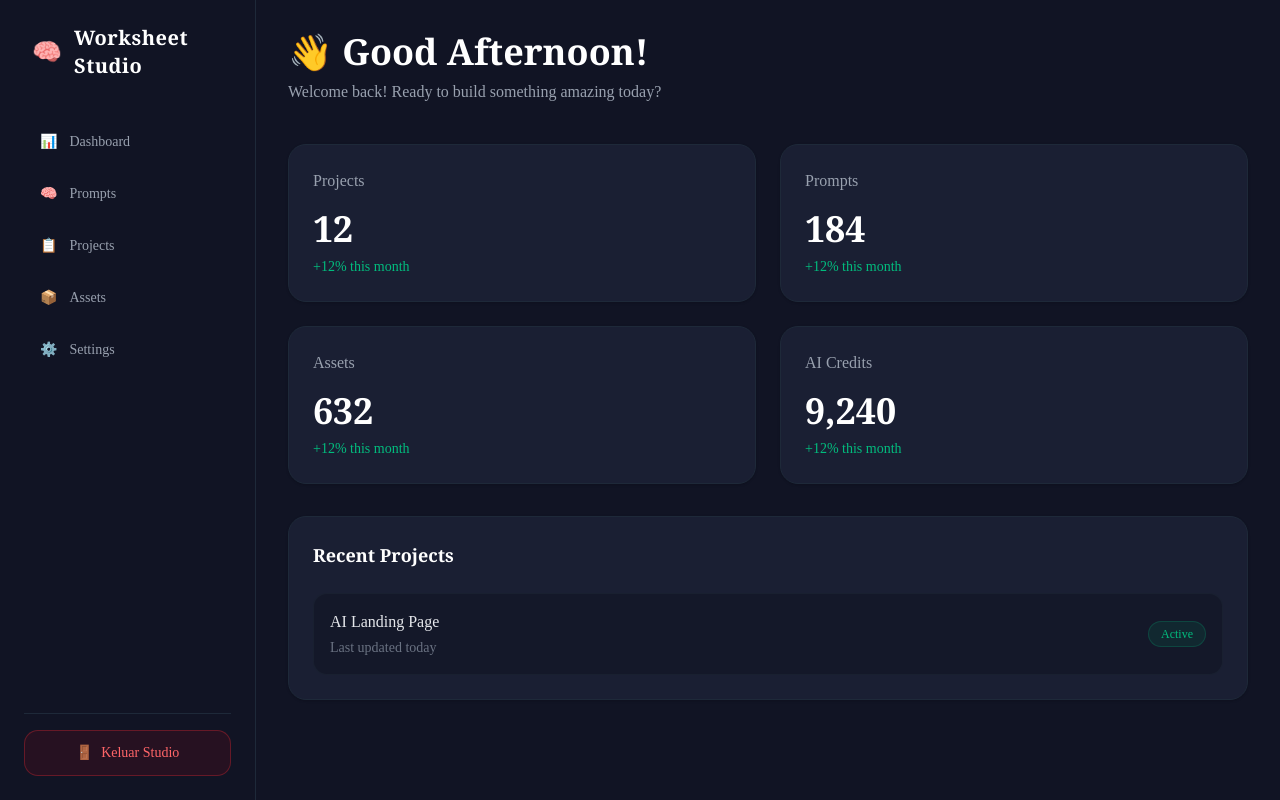
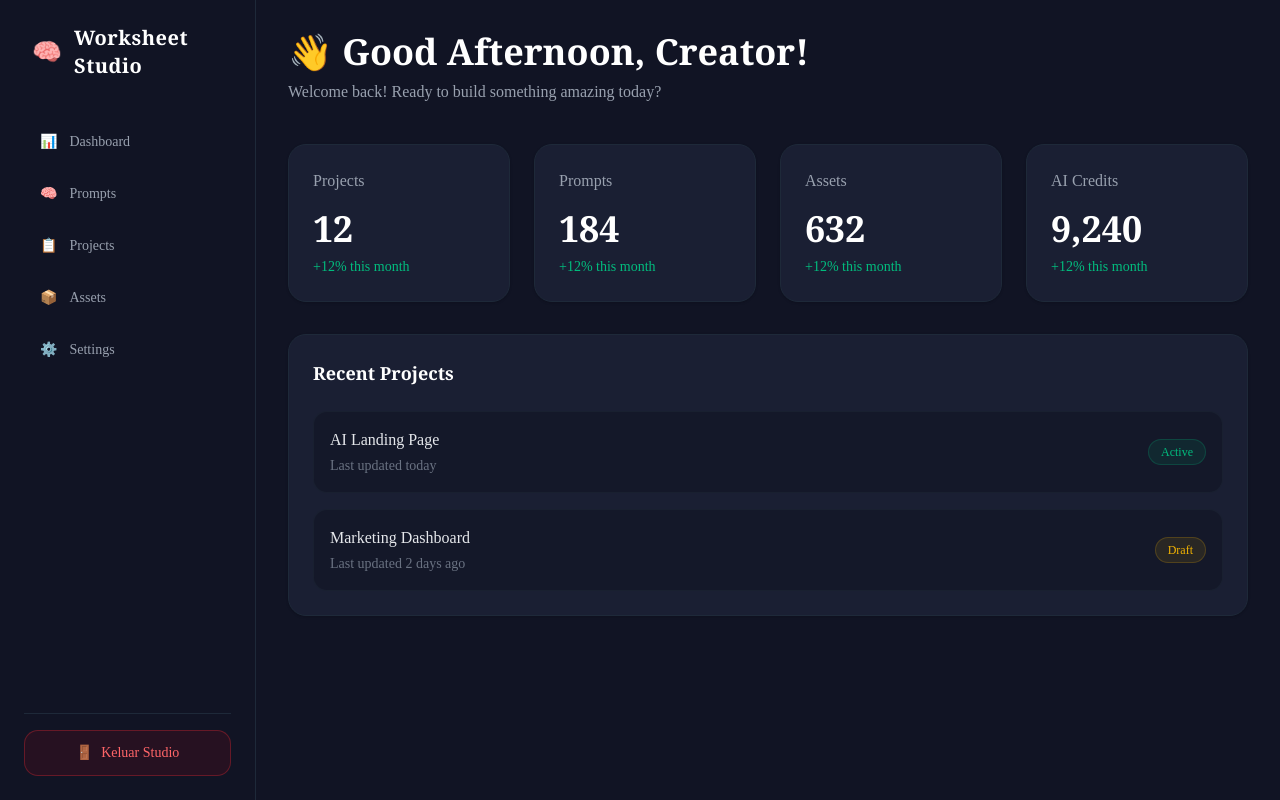
Before and after one commit to kohojiek99-ctrl/workshet-studio, a Next.js app: page /dashboard in a window 1280 px wide. Built offline with nearby package versions, Linux system fonts and the light colour scheme; no server answers.

Commit message:
fix: hapus sidebar ganda dan buat nama dashboard dinamis

```diff
--- a/app/dashboard/page.tsx
+++ b/app/dashboard/page.tsx
@@ -1,12 +1,14 @@
 "use client";
 
 import { useState, useEffect } from "react";
+import { supabase } from "@/lib/supabase";
 
 export default function DashboardPage() {
   const [greeting, setGreeting] = useState("Hello");
+  const [userName, setUserName] = useState("Creator"); // Default fallback
 
-  // Fungsi untuk ngatur sapaan otomatis berdasarkan jam komputer
   useEffect(() => {
+    // 1. Fungsi ngatur sapaan otomatis berdasarkan jam lokal
     const currentHour = new Date().getHours();
     if (currentHour >= 5 && currentHour < 12) {
       setGreeting("Good Morning");
@@ -17,21 +19,43 @@ export default function DashboardPage() {
     } else {
       setGreeting("Good Night");
     }
+
+    // 2. Fungsi ngambil data user yang lagi aktif (login)
+    const fetchUser = async () => {
+      const { data: { user } } = await supabase.auth.getUser();
+
+      if (user) {
+        // Cek apakah user punya nama di profil metadata
+        const nameFromMeta = user.user_metadata?.full_name || user.user_metadata?.name;
+
+        // Kalau gak ada nama, ambil kata di depan @ pada email (contoh: budi@gmail.com -> budi)
+        const nameFromEmail = user.email ? user.email.split('@')[0] : "Creator";
+
+        let finalName = nameFromMeta || nameFromEmail;
+
+        // Bikin huruf pertama jadi kapital biar rapi (budi -> Budi)
+        finalName = finalName.charAt(0).toUpperCase() + finalName.slice(1);
+
+        setUserName(finalName);
+      }
+    };
+
+    fetchUser();
   }, []);
 
   return (
     <div className="p-8 text-white min-h-screen">
-      {/* Sapaan Dinamis Tanpa Nama */}
+      {/* Sapaan Dinamis & Nama User */}
       <h1 className="text-4xl font-serif font-bold mb-2 flex items-center gap-3">
-        👋 {greeting}!
+        👋 {greeting}, {userName}!
       </h1>
       <p className="text-gray-400 mb-10">
         Welcome back! Ready to build something amazing today?
       </p>
 
       {/* Grid Kartu Statistik */}
-      <div className="grid grid-cols-1 md:grid-cols-2 gap-6 mb-8">
-        <div className="bg-[#1a1f33] p-6 rounded-2xl border border-gray-800 shadow-sm">
+      <div className="grid grid-cols-1 md:grid-cols-2 lg:grid-cols-4 gap-6 mb-8">
+        <div className="bg-[#1a1f33] p-6 rounded-2xl border border-gray-800 shadow-sm transition-colors hover:border-emerald-500/50">
           <div className="flex justify-between items-center mb-4">
             <h3 className="text-gray-400 font-medium">Projects</h3>
           </div>
@@ -39,7 +63,7 @@ export default function DashboardPage() {
           <p className="text-emerald-500 text-sm font-medium">+12% this month</p>
         </div>
 
-        <div className="bg-[#1a1f33] p-6 rounded-2xl border border-gray-800 shadow-sm">
+        <div className="bg-[#1a1f33] p-6 rounded-2xl border border-gray-800 shadow-sm transition-colors hover:border-emerald-500/50">
           <div className="flex justify-between items-center mb-4">
             <h3 className="text-gray-400 font-medium">Prompts</h3>
           </div>
@@ -47,7 +71,7 @@ export default function DashboardPage() {
           <p className="text-emerald-500 text-sm font-medium">+12% this month</p>
         </div>
 
-        <div className="bg-[#1a1f33] p-6 rounded-2xl border border-gray-800 shadow-sm">
+        <div className="bg-[#1a1f33] p-6 rounded-2xl border border-gray-800 shadow-sm transition-colors hover:border-emerald-500/50">
           <div className="flex justify-between items-center mb-4">
             <h3 className="text-gray-400 font-medium">Assets</h3>
           </div>
@@ -55,7 +79,7 @@ export default function DashboardPage() {
           <p className="text-emerald-500 text-sm font-medium">+12% this month</p>
         </div>
 
-        <div className="bg-[#1a1f33] p-6 rounded-2xl border border-gray-800 shadow-sm">
+        <div className="bg-[#1a1f33] p-6 rounded-2xl border border-gray-800 shadow-sm transition-colors hover:border-emerald-500/50">
           <div className="flex justify-between items-center mb-4">
             <h3 className="text-gray-400 font-medium">AI Credits</h3>
           </div>
@@ -67,7 +91,7 @@ export default function DashboardPage() {
       {/* Bagian Recent Projects */}
       <div className="bg-[#1a1f33] p-6 rounded-2xl border border-gray-800 shadow-sm">
         <h3 className="text-lg font-serif font-bold mb-6">Recent Projects</h3>
-        <div className="flex justify-between items-center p-4 bg-[#141829] rounded-xl border border-gray-800/50">
+        <div className="flex justify-between items-center p-4 bg-[#141829] rounded-xl border border-gray-800/50 hover:border-gray-700 transition-colors">
           <div>
             <h4 className="font-medium text-gray-200">AI Landing Page</h4>
             <p className="text-sm text-gray-500 mt-1">Last updated today</p>
@@ -76,6 +100,16 @@ export default function DashboardPage() {
             Active
           </span>
         </div>
+
+        <div className="flex justify-between items-center p-4 bg-[#141829] rounded-xl border border-gray-800/50 hover:border-gray-700 transition-colors mt-4">
+          <div>
+            <h4 className="font-medium text-gray-200">Marketing Dashboard</h4>
+            <p className="text-sm text-gray-500 mt-1">Last updated 2 days ago</p>
+          </div>
+          <span className="px-3 py-1 text-xs font-medium text-yellow-500 bg-yellow-500/10 rounded-full border border-yellow-500/20">
+            Draft
+          </span>
+        </div>
       </div>
     </div>
   );
```
